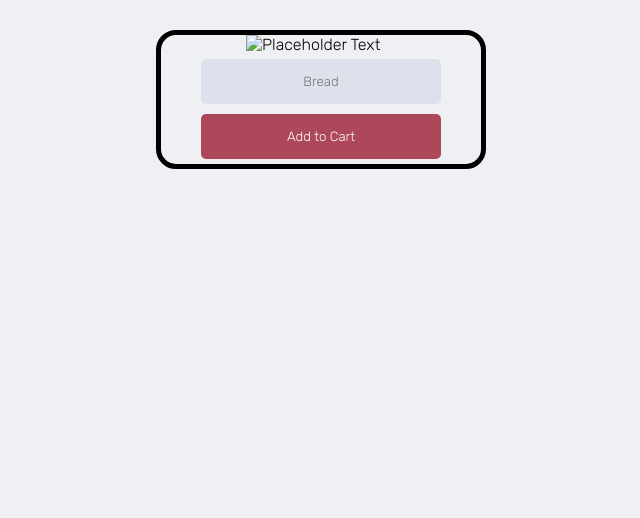
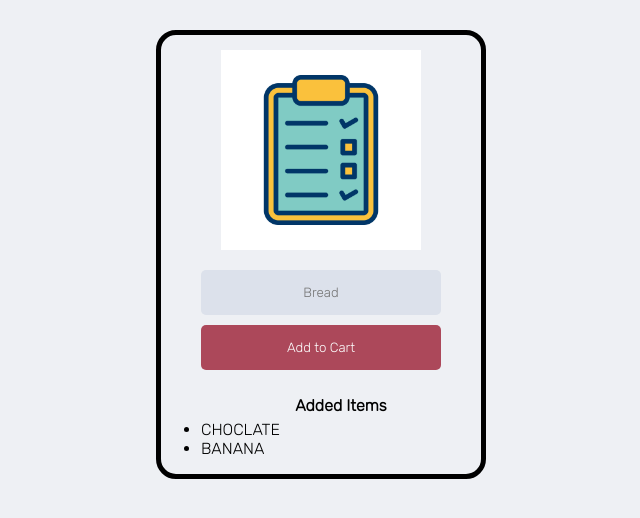
Before and after one commit to Vorpalv2/Firebase-TODO, a plain HTML site: page index.html in a window 1280 px wide. Shown: the whole page, without its empty margins (319-959 px from the left). Drawn offline with Linux system fonts and the light colour scheme.

Commit message:
more updates

```diff
--- a/index.html
+++ b/index.html
@@ -12,9 +12,13 @@
 </head>
 <body>
 <div class="container">
-    <img id="cat-image" src="" alt="Placeholder Text">
+    <img id="image" src="/9_(10).jpg" alt="Placeholder Text">
     <input type="text" id="input-field" placeholder="Bread">
     <button id="add-button" type="button">Add to Cart</button>
+    <ul id="list"><h4 style="margin: 5px; text-align: center;">Added Items</h4>
+        <li>CHOCLATE</li>
+        <li>BANANA</li>
+    </ul>
 </div>
     <script src="/index.js" type="module"></script>
 </body>
--- a/index.js
+++ b/index.js
@@ -6,12 +6,21 @@ const AppSetting ={ databaseURL:"https://playground-507f5-default-rtdb.asia-sout
 const app = initializeApp(AppSetting);
 const database = getDatabase(app);
 const shoppingListInDB = ref(database, "shoppingList");
+
+
 const inputFieldEl = document.getElementById("input-field");
 const addButtonEl = document.getElementById("add-button");
-
+const listItem = document.getElementById("list");
 
 addButtonEl.addEventListener("click",function(){
     let inputValue = inputFieldEl.value;
-    push(shoppingListInDB,inputValue);
-    console.log(inputValue);
+    console.log(typeof inputValue);
+    let toupper = inputValue.toUpperCase();
+    console.log(toupper);
+    push(shoppingListInDB,toupper);
+    console.log(toupper);
+
+
+    listItem.innerHTML += `<li>${toupper}</li>`;
+
 });
--- a/styles.css
+++ b/styles.css
@@ -39,8 +39,9 @@ button {
     font-family: 'Rubik', sans-serif;
 }
 
-#cat-image{
-    width: 150px;
-    margin: 0 auto;
+#image{
 
+    margin: 15px auto;
+    max-height: 200px;
+    max-width: 200px;
     }
```
Also changed, not shown: 9_(10).jpg (added).
